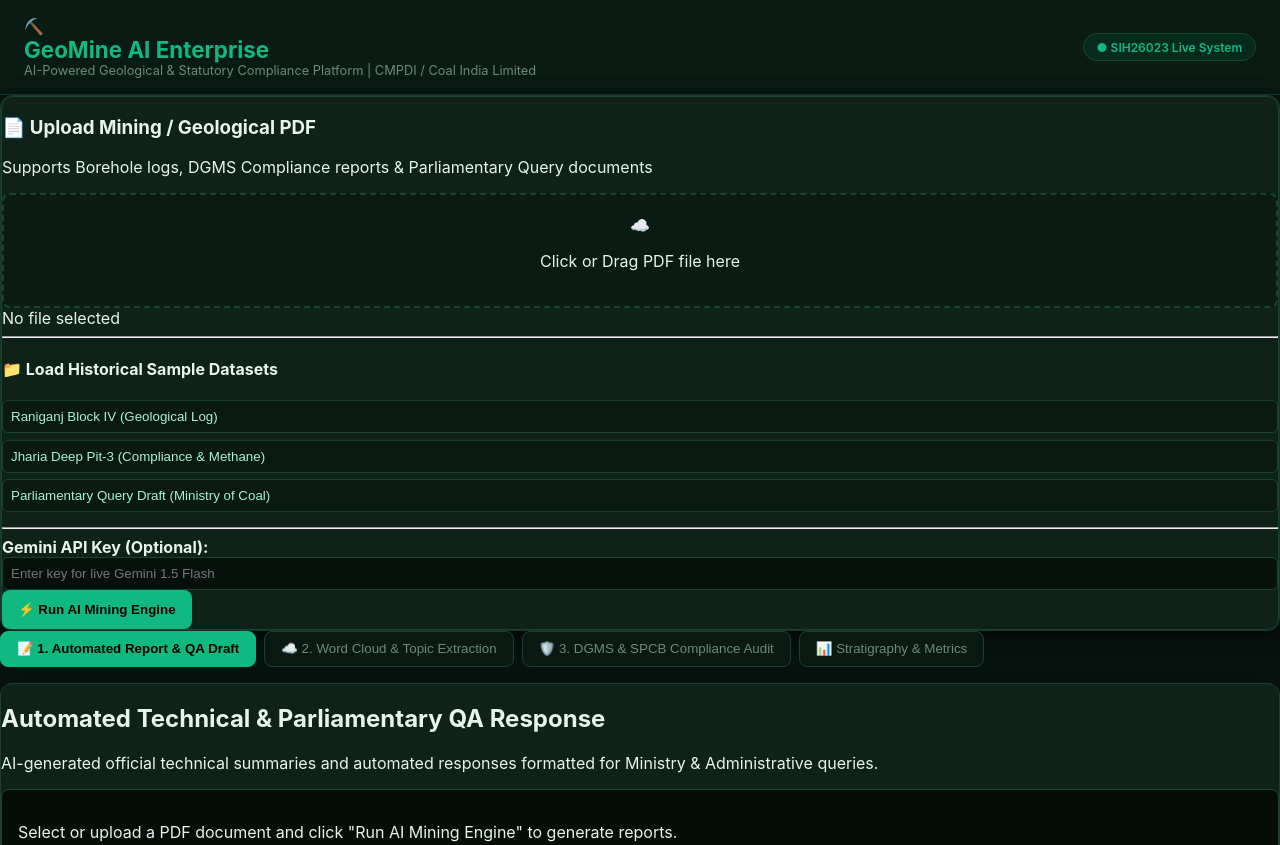
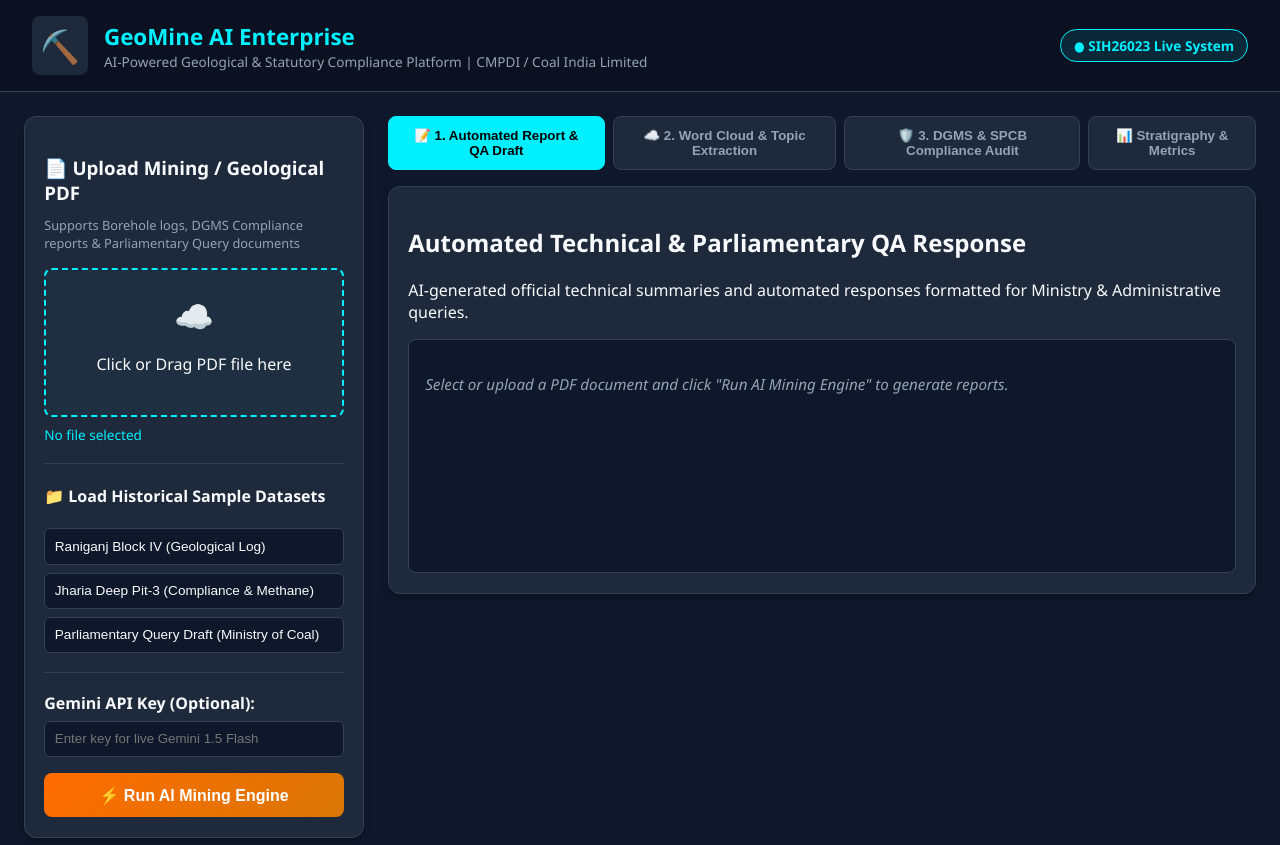
Before and after one commit to Uniquedivyanshu/geomine-sih, a plain HTML site: page frontend/index.html in a window 1280 px wide. Shown: the top 845 px of the page. Drawn offline with nearby package versions, Linux system fonts and the light colour scheme.

Commit message:
color updated

```diff
--- a/frontend/style.css
+++ b/frontend/style.css
@@ -1,110 +1,174 @@
-/* Dark Emerald Mining Theme for GeoMine AI */
+body {
+    background-color: #0b1a13;
+}
 :root {
-    --bg-main: #07130e;
-    --card-bg: #0e2219;
-    --border-color: #1a4231;
-    --accent-emerald: #10b981;
-    --accent-glow: rgba(16, 185, 129, 0.2);
-    --text-primary: #e6f4ed;
-    --text-secondary: #93c5fd;
-    --text-muted: #6b8a7a;
+    --bg-dark: #0f172a;
+    --card-bg: #1e293b;
+    --accent-blue: #00f0ff;
+    --accent-orange: #ff6b00;
+    --text-main: #f8fafc;
+    --text-muted: #94a3b8;
+    --border-color: #334155;
 }
 
 body {
-    background-color: var(--bg-main) !important;
-    color: var(--text-primary) !important;
-    font-family: 'Inter', system-ui, -apple-system, sans-serif;
     margin: 0;
-    padding: 0;
+    font-family: 'Segoe UI', Tahoma, Geneva, Verdana, sans-serif;
+    background-color: var(--bg-dark);
+    color: var(--text-main);
 }
 
-/* Header Styling */
 .app-header {
-    background-color: #0a1b14 !important;
-    border-bottom: 1px solid var(--border-color) !important;
-    padding: 1rem 1.5rem;
     display: flex;
     justify-content: space-between;
     align-items: center;
+    padding: 1rem 2rem;
+    background-color: #0b1120;
+    border-bottom: 1px solid var(--border-color);
 }
 
-.logo-container h1 {
-    color: var(--accent-emerald) !important;
+.logo-container {
+    display: flex;
+    align-items: center;
+    gap: 1rem;
+}
+
+.logo-icon {
+    font-size: 2rem;
+    background: #1e293b;
+    padding: 0.5rem;
+    border-radius: 8px;
+}
+
+.app-header h1 {
     margin: 0;
     font-size: 1.4rem;
+    color: var(--accent-blue);
 }
 
-.logo-container p {
-    color: var(--text-muted) !important;
+.app-header p {
     margin: 0;
-    font-size: 0.8rem;
+    font-size: 0.85rem;
+    color: var(--text-muted);
 }
 
 .status-badge {
-    background-color: #062a1b !important;
-    color: var(--accent-emerald) !important;
-    border: 1px solid var(--border-color) !important;
-    padding: 0.35rem 0.8rem;
+    background-color: rgba(0, 240, 255, 0.1);
+    color: var(--accent-blue);
+    padding: 0.4rem 0.8rem;
     border-radius: 20px;
-    font-size: 0.75rem;
+    border: 1px solid var(--accent-blue);
     font-weight: 600;
+    font-size: 0.85rem;
 }
 
-/* Cards & Container */
-.card, .dashboard-container aside, .dashboard-container main {
-    background-color: var(--card-bg) !important;
-    border: 1px solid var(--border-color) !important;
-    border-radius: 12px;
-    box-shadow: 0 4px 20px rgba(0, 0, 0, 0.4);
+.dashboard-container {
+    display: grid;
+    grid-template-columns: 340px 1fr;
+    gap: 1.5rem;
+    padding: 1.5rem;
 }
 
-/* Buttons & Inputs */
+.card {
+    background-color: var(--card-bg);
+    border: 1px solid var(--border-color);
+    border-radius: 12px;
+    padding: 1.2rem;
+    box-shadow: 0 4px 6px -1px rgba(0, 0, 0, 0.3);
+}
+
+.subtitle {
+    font-size: 0.8rem;
+    color: var(--text-muted);
+    margin-top: -0.5rem;
+    margin-bottom: 1rem;
+}
+
+.drop-zone {
+    border: 2px dashed var(--accent-blue);
+    border-radius: 8px;
+    padding: 1.5rem;
+    text-align: center;
+    cursor: pointer;
+    background: rgba(0, 240, 255, 0.03);
+    transition: 0.2s;
+}
+
+.drop-zone:hover {
+    background: rgba(0, 240, 255, 0.08);
+}
+
+.upload-icon {
+    font-size: 2rem;
+}
+
+.file-name {
+    font-size: 0.85rem;
+    color: var(--accent-blue);
+    margin-top: 0.5rem;
+    word-break: break-all;
+}
+
+.divider {
+    border: 0;
+    border-top: 1px solid var(--border-color);
+    margin: 1.2rem 0;
+}
+
+.sample-buttons {
+    display: flex;
+    flex-direction: column;
+    gap: 0.5rem;
+}
+
+.btn-sample {
+    background: #0f172a;
+    color: var(--text-main);
+    border: 1px solid var(--border-color);
+    padding: 0.6rem;
+    border-radius: 6px;
+    cursor: pointer;
+    text-align: left;
+    font-size: 0.85rem;
+    transition: 0.2s;
+}
+
+.btn-sample:hover {
+    border-color: var(--accent-blue);
+    color: var(--accent-blue);
+}
+
+input[type="password"] {
+    width: 100%;
+    padding: 0.6rem;
+    margin-top: 0.4rem;
+    margin-bottom: 1rem;
+    background: #0f172a;
+    border: 1px solid var(--border-color);
+    border-radius: 6px;
+    color: white;
+    box-sizing: border-box;
+}
+
 .btn-primary {
-    background-color: var(--accent-emerald) !important;
-    color: #000 !important;
-    font-weight: 700 !important;
-    border: none !important;
+    width: 100%;
+    background: linear-gradient(135deg, var(--accent-orange), #d97706);
+    color: white;
+    border: none;
+    padding: 0.8rem;
     border-radius: 8px;
-    padding: 0.75rem 1rem;
+    font-weight: bold;
     cursor: pointer;
-    transition: all 0.2s ease;
+    font-size: 1rem;
+    transition: 0.2s;
 }
 
 .btn-primary:hover {
-    background-color: #34d399 !important;
-    box-shadow: 0 0 12px var(--accent-glow);
+    opacity: 0.9;
+    transform: translateY(-1px);
 }
 
-.btn-sample {
-    background-color: #0a1a13 !important;
-    color: #a7f3d0 !important;
-    border: 1px solid var(--border-color) !important;
-    border-radius: 6px;
-    padding: 0.5rem;
-    margin-bottom: 0.4rem;
-    width: 100%;
-    text-align: left;
-    transition: all 0.2s ease;
-}
-
-.btn-sample:hover {
-    border-color: var(--accent-emerald) !important;
-    background-color: #122e22 !important;
-}
-
-.drop-zone {
-    border: 2px dashed var(--border-color) !important;
-    background-color: #0a1b14 !important;
-    border-radius: 8px;
-    padding: 1.2rem;
-    text-align: center;
-}
-
-.drop-zone:hover {
-    border-color: var(--accent-emerald) !important;
-}
-
-/* Tabs Navigation */
+/* Tabs Styling */
 .tabs-nav {
     display: flex;
     gap: 0.5rem;
@@ -112,43 +176,82 @@
 }
 
 .tab-btn {
-    background-color: #0a1a13 !important;
-    color: var(--text-muted) !important;
-    border: 1px solid var(--border-color) !important;
-    padding: 0.6rem 1rem;
+    background: var(--card-bg);
+    border: 1px solid var(--border-color);
+    color: var(--text-muted);
+    padding: 0.7rem 1rem;
     border-radius: 8px;
     cursor: pointer;
-    font-weight: 500;
-    transition: all 0.2s ease;
+    font-weight: 600;
+    transition: 0.2s;
 }
 
-.tab-btn.active, .tab-btn:hover {
-    background-color: var(--accent-emerald) !important;
-    color: #000 !important;
-    border-color: var(--accent-emerald) !important;
-    font-weight: 700;
+.tab-btn.active {
+    background: var(--accent-blue);
+    color: #000;
+    border-color: var(--accent-blue);
 }
 
-/* Input Box */
-input[type="password"], input[type="text"] {
-    background-color: #06110c !important;
-    border: 1px solid var(--border-color) !important;
-    color: var(--text-primary) !important;
-    padding: 0.5rem;
-    border-radius: 6px;
-    width: 100%;
-    box-sizing: border-box;
+.tab-content {
+    display: none;
 }
 
-input[type="password"]:focus {
-    border-color: var(--accent-emerald) !important;
-    outline: none;
+.tab-content.active {
+    display: block;
 }
 
-/* Output Box */
 .output-box {
-    background-color: #050d09 !important;
-    border: 1px solid var(--border-color) !important;
+    background-color: #0f172a;
+    border: 1px solid var(--border-color);
     border-radius: 8px;
     padding: 1rem;
+    min-height: 200px;
+    font-size: 0.95rem;
+    line-height: 1.6;
 }
+
+.placeholder {
+    color: var(--text-muted);
+    font-style: italic;
+}
+
+/* Word Cloud */
+.word-cloud-container {
+    display: flex;
+    flex-wrap: wrap;
+    gap: 0.8rem;
+    padding: 1rem;
+    background: #0f172a;
+    border-radius: 8px;
+    border: 1px solid var(--border-color);
+}
+
+.tag {
+    background: rgba(0, 240, 255, 0.1);
+    color: var(--accent-blue);
+    padding: 0.4rem 0.8rem;
+    border-radius: 20px;
+    border: 1px solid rgba(0, 240, 255, 0.3);
+}
+
+.tag-lg { font-size: 1.2rem; font-weight: bold; color: var(--accent-orange); border-color: var(--accent-orange); }
+.tag-md { font-size: 1rem; }
+.tag-sm { font-size: 0.85rem; color: var(--text-muted); }
+
+/* Compliance Cards */
+.compliance-grid {
+    display: grid;
+    grid-template-columns: 1fr 1fr;
+    gap: 1rem;
+}
+
+.status-card {
+    padding: 1rem;
+    border-radius: 8px;
+    border: 1px solid var(--border-color);
+    background: #0f172a;
+}
+
+.status-card h4 { margin: 0 0 0.5rem 0; }
+.status-card.pass { border-left: 5px solid #22c55e; }
+.status-card.warning { border-left: 5px solid #f59e0b; }
```
